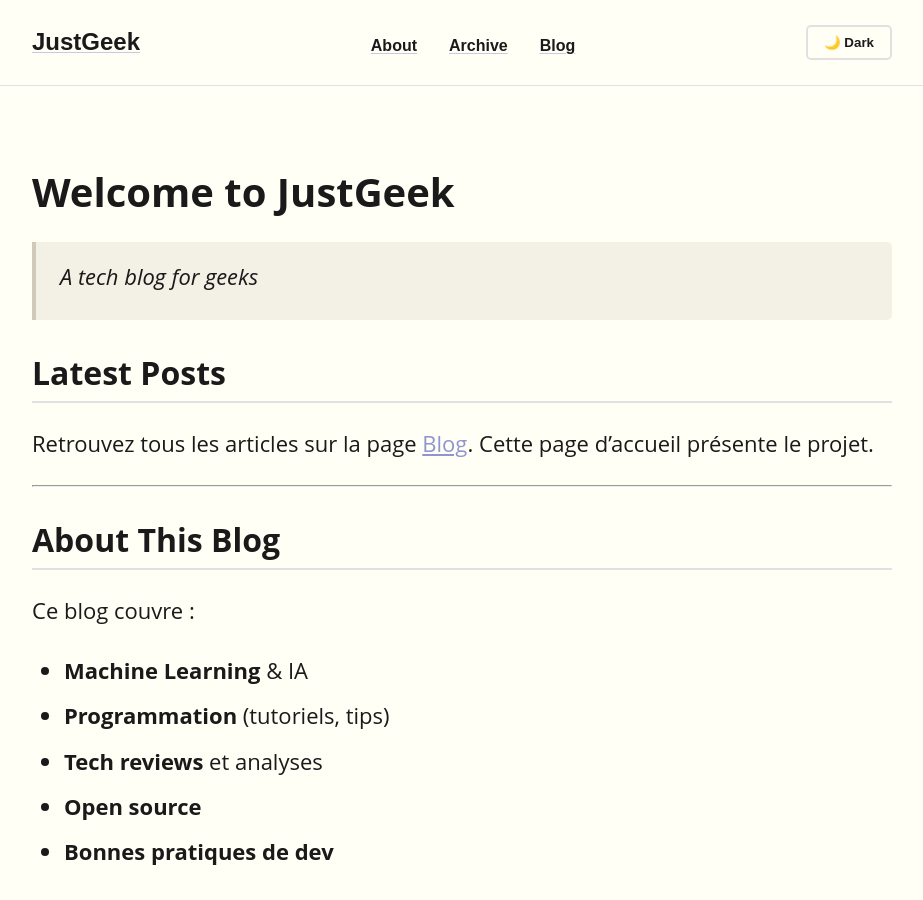
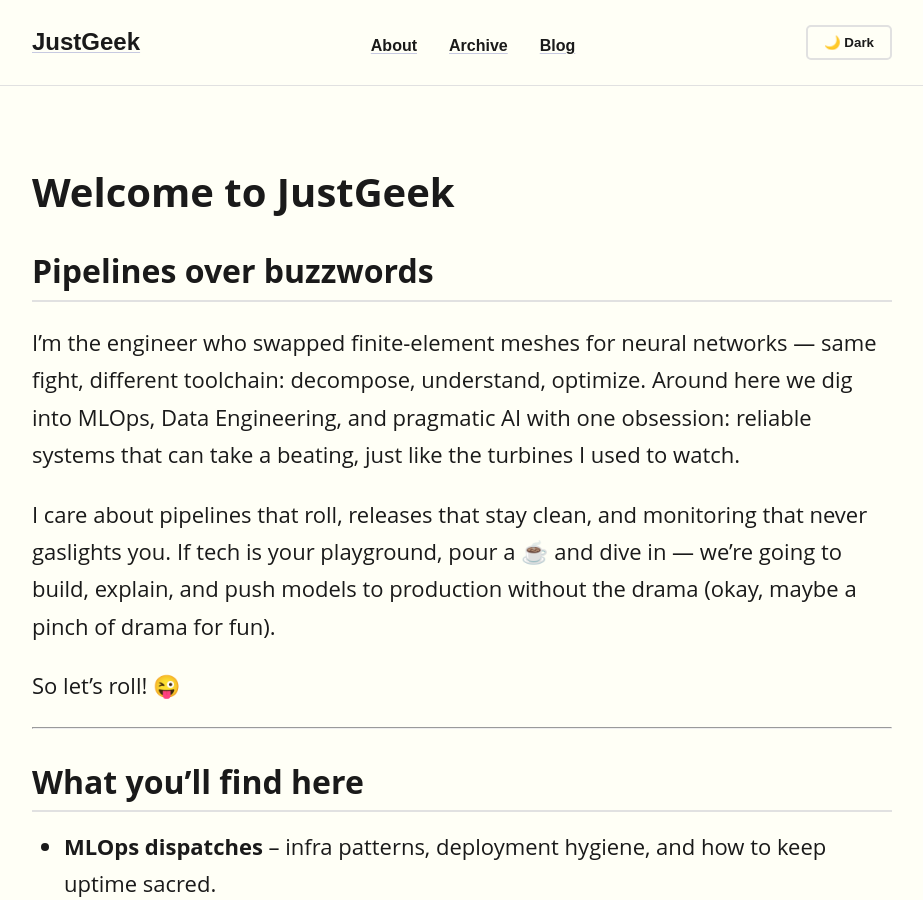
Before and after one commit to ssime-git/JustGeek, a Jekyll site: the page built from index.md, in a window 1280 px wide and 900 px high. Shown: the whole window, without its empty margins (178-1101 px from the left). Built offline with Jekyll 4.4.1, drawn with Linux system fonts in a browser that asks for light colours; some of the changed text lies outside the part shown.

```diff
--- a/index.md
+++ b/index.md
@@ -5,27 +5,27 @@ title: Welcome to JustGeek
 
 # Welcome to JustGeek
 
-> A tech blog for geeks
+## Pipelines over buzzwords
 
-## Latest Posts
+I'm the engineer who swapped finite-element meshes for neural networks — same fight, different toolchain: decompose, understand, optimize. Around here we dig into MLOps, Data Engineering, and pragmatic AI with one obsession: reliable systems that can take a beating, just like the turbines I used to watch.
 
-Retrouvez tous les articles sur la page [Blog]({{ "/blog/" | relative_url }}). Cette page d’accueil présente le projet.
+I care about pipelines that roll, releases that stay clean, and monitoring that never gaslights you. If tech is your playground, pour a ☕ and dive in — we're going to build, explain, and push models to production without the drama (okay, maybe a pinch of drama for fun).
+
+So let's roll! 😜
 
 ---
 
-## About This Blog
+## What you'll find here
 
-Ce blog couvre :
-- **Machine Learning** & IA
-- **Programmation** (tutoriels, tips)
-- **Tech reviews** et analyses
-- **Open source**
-- **Bonnes pratiques de dev**
+- **MLOps dispatches** – infra patterns, deployment hygiene, and how to keep uptime sacred.
+- **Data engineering craft** – orchestration, storage, and keeping pipelines healthy at scale.
+- **Applied AI breakdowns** – translating research into systems you can actually ship.
+- **Post-mortems & playbooks** – lessons from the edge cases, monitoring stacks, and on-call war stories.
 
-Prêt à plonger dans la tech ? Let’s get geeky! 🤓
+## Start exploring
 
-## Recent Topics
+- Browse the [latest posts]({{ "/blog/" | relative_url }}).
+- See everything in the [archive]({{ "/archive" | relative_url }}).
+- Meet the person behind the blog on the [About page]({{ "/about" | relative_url }}).
 
-Naviguez par catégorie :
-- [Tous les articles]({{ "/archive" | relative_url }})
-- [À propos]({{ "/about" | relative_url }})
+Welcome aboard — let's make production-grade ML feel as solid as good engineering should.
```
Also changed, not shown: home.md (deleted, +0 -32 lines).
